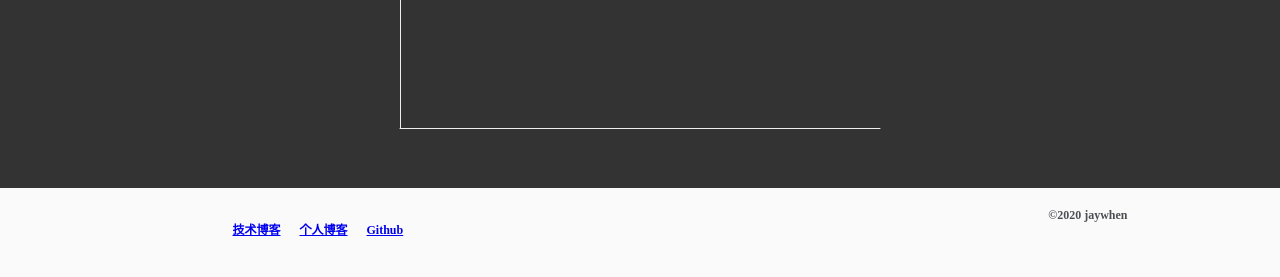
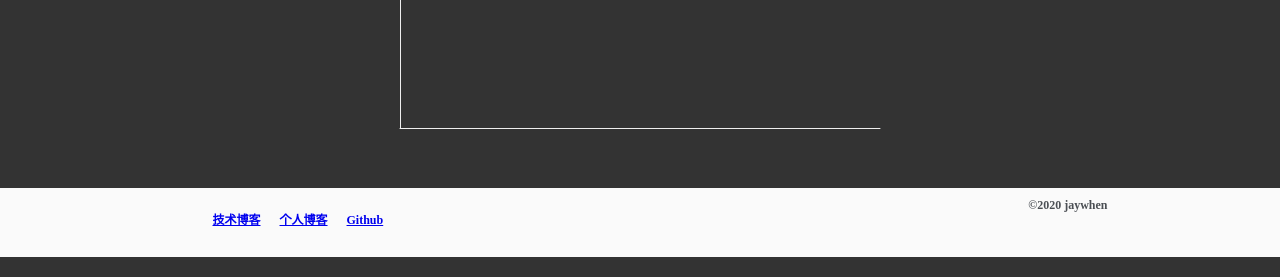
Before and after one commit to jaywhen/covid19-trend-CN, a Flask app: page / in a window 1280 px wide. Shown: the part 2629-2906 px from the top of the page. Run offline with Flask 2, Linux system fonts and the light colour scheme; data that the repository does not hold is empty.

Commit message:
fixed .gitignore

```diff
--- a/static/css/index.css
+++ b/static/css/index.css
@@ -88,7 +88,8 @@ body {
     left: 0;
     width: 100%;
     z-index: 10;
-    padding: 20px;
+	padding: 10px;
+	box-sizing: border-box;
     background: #fafafa;
 }
 .footer-cont {
```
Also changed, not shown: 1 other file.
